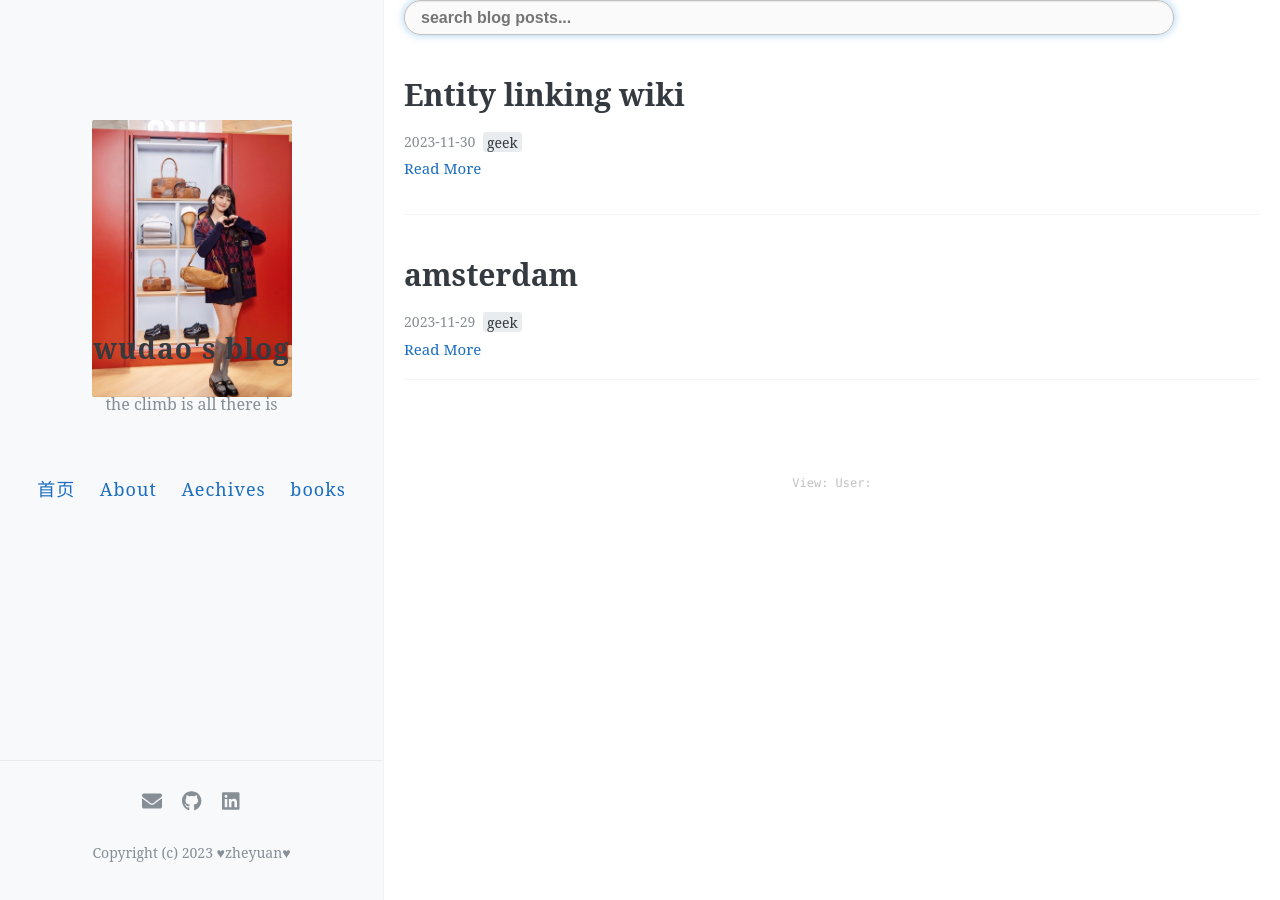
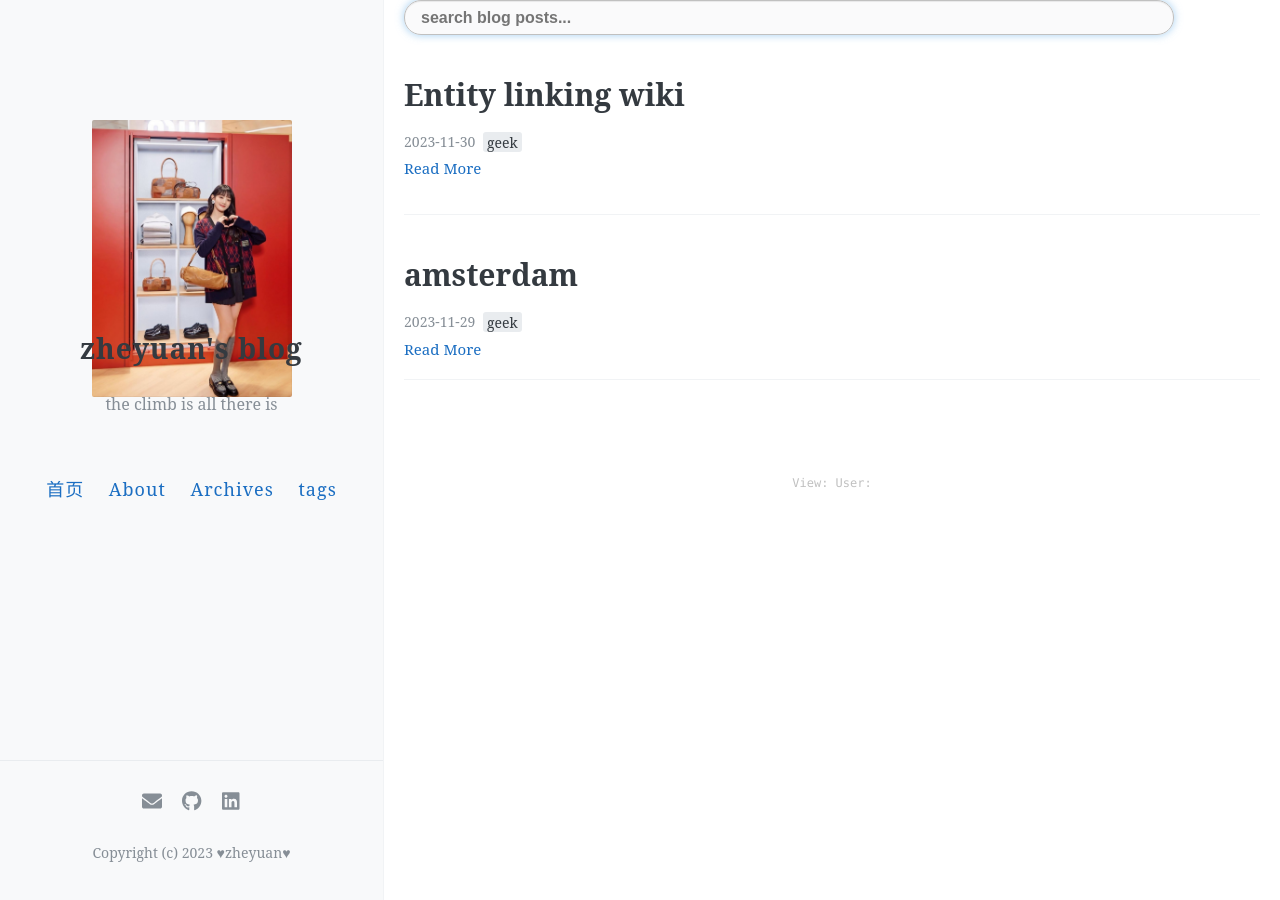
Before and after one commit to zhang-mickey/zhang-mickey.github.io, a Jekyll site: the page built from index.html, in a window 1280 px wide. Built offline with Jekyll 4.4.1, drawn with Linux system fonts in a browser that asks for light colours; the list of posts is cut into pages by our own code; comment, search, counter and statistics services are not loaded.

Commit message:
Update _config.yml

```diff
--- a/_config.yml
+++ b/_config.yml
@@ -3,7 +3,7 @@
 #
 
 # Name of your site (displayed in the header)
-name: "wudao's blog"
+name: "zheyuan's blog"
 # Short bio or description (displayed in the header)
 description: "the climb is all there is"
 
@@ -24,9 +24,9 @@ navigation:
     url: /
   - name: About
     url: /about
-  - name: Aechives
+  - name: Archives
     url: /archive
-  - name: books
+  - name: tags
     url: /tags
 
 # Pagination
```
